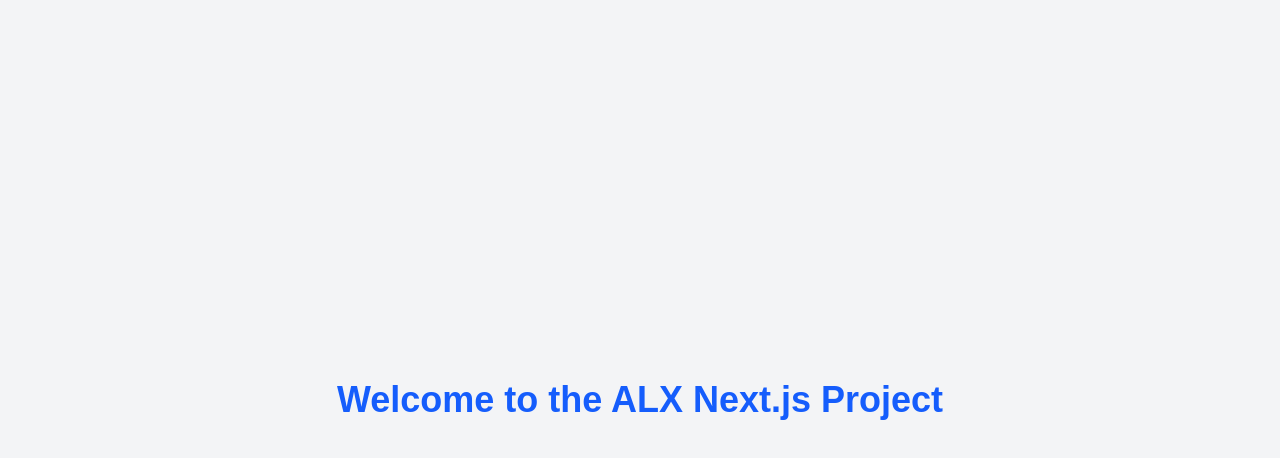
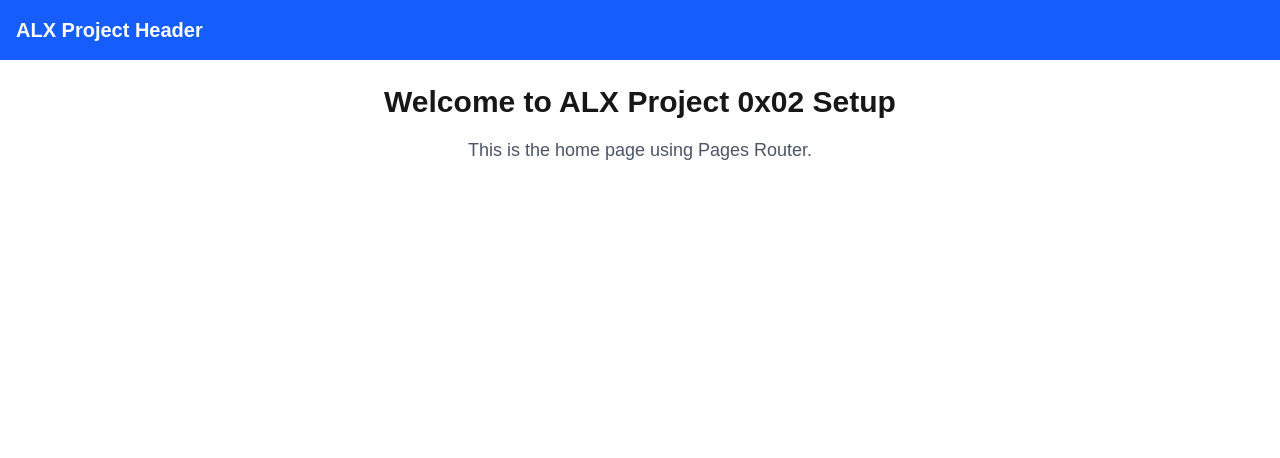
Before and after one commit to Pelumi0808/alx-project-0x02-setup, a Next.js app: page / in a window 1280 px wide. Shown: the top 458 px of the page. Built offline with nearby package versions, Linux system fonts and the light colour scheme.

Commit message:
updated task 1

```diff
--- a/components/layout/Header.tsx
+++ b/components/layout/Header.tsx
@@ -0,0 +1,9 @@
+// components/layout/Header.tsx
+
+export default function Header() {
+  return (
+    <header className="bg-blue-600 text-white p-4 text-xl font-semibold">
+      ALX Project Header
+    </header>
+  );
+}
--- a/pages/index.tsx
+++ b/pages/index.tsx
@@ -1,13 +1,18 @@
+// pages/index.tsx
+
 import Head from 'next/head';
+import Header from '../components/layout/Header';
 
 export default function Home() {
   return (
     <>
       <Head>
-        <title>Welcome | ALX Project</title>
+        <title>ALX Project 0x02 Setup</title>
       </Head>
-      <main className="flex items-center justify-center min-h-screen bg-gray-100">
-        <h1 className="text-4xl font-bold text-blue-600">Welcome to the ALX Next.js Project</h1>
+      <Header />
+      <main className="p-6 text-center">
+        <h1 className="text-3xl font-bold">Welcome to ALX Project 0x02 Setup</h1>
+        <p className="mt-4 text-lg text-gray-600">This is the home page using Pages Router.</p>
       </main>
     </>
   );
```
Also changed, not shown: interfaces/index.ts (+7 -0 lines), 1 other file (tests, documents, lock files or other folders).
